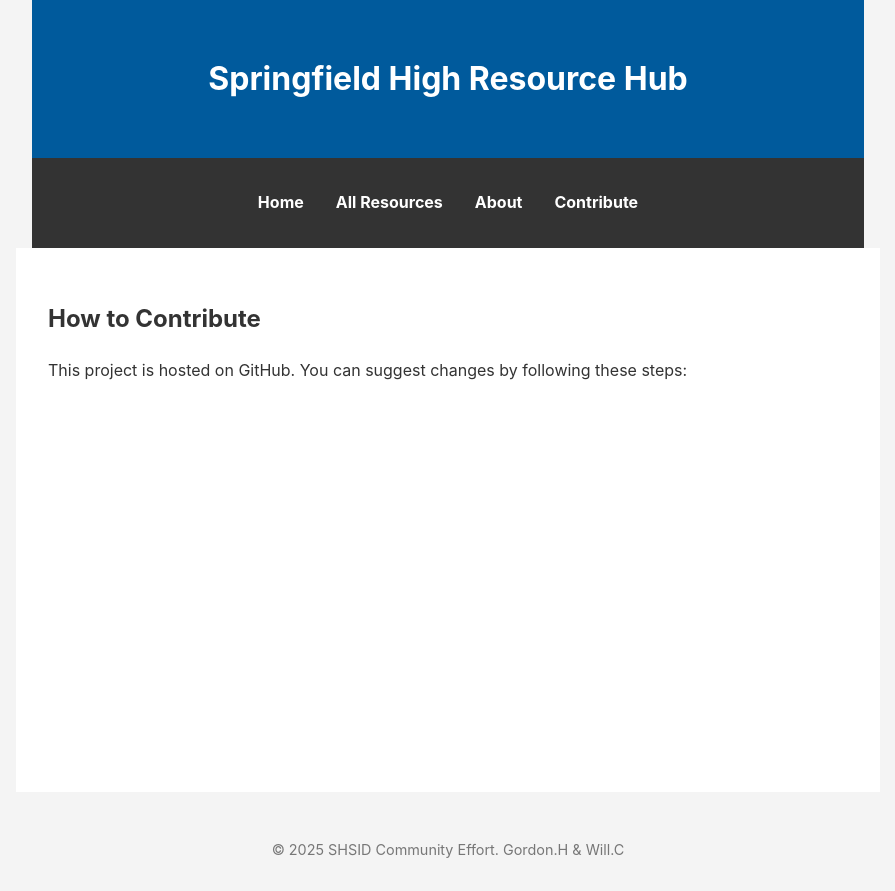
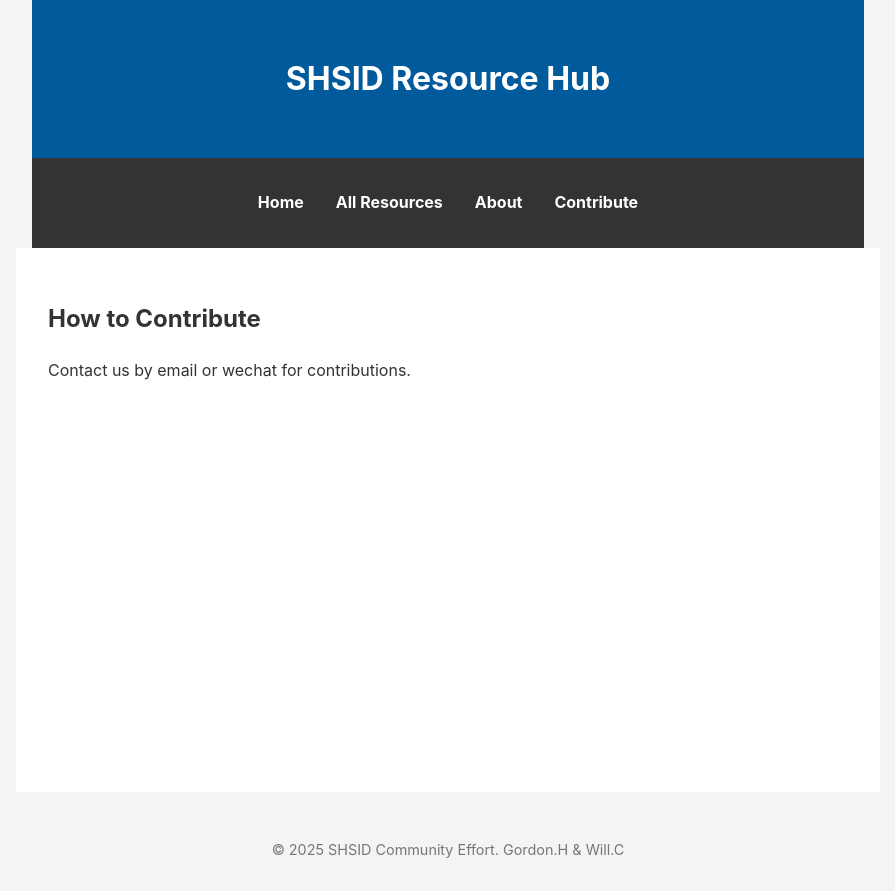
Before and after one commit to Ziqian-Huang0607/SHSID_Resources, a website built with Vite: page contribute.html in a window 1280 px wide. Shown: the whole page, without its empty margins (192-1087 px from the left). Built offline with nearby package versions, Linux system fonts and the light colour scheme.

Commit message:
Update contribute.html

```diff
--- a/contribute.html
+++ b/contribute.html
@@ -16,7 +16,7 @@
 </head>
 <body>
     <header>
-        <h1>Springfield High Resource Hub</h1>
+        <h1>SHSID Resource Hub</h1>
         <button class="mobile-nav-toggle" aria-controls="primary-navigation" aria-expanded="false"><span class="sr-only">Menu</span></button>
     </header>
     <nav id="primary-navigation">
@@ -27,7 +27,7 @@
     </nav>
     <main>
         <h2>How to Contribute</h2>
-        <p>This project is hosted on GitHub. You can suggest changes by following these steps:</p>
+        <p>Contact us by email or wechat for contributions.</p>
 
     </main>
     <a href="#" class="back-to-top" aria-label="Back to top">↑</a>
```
